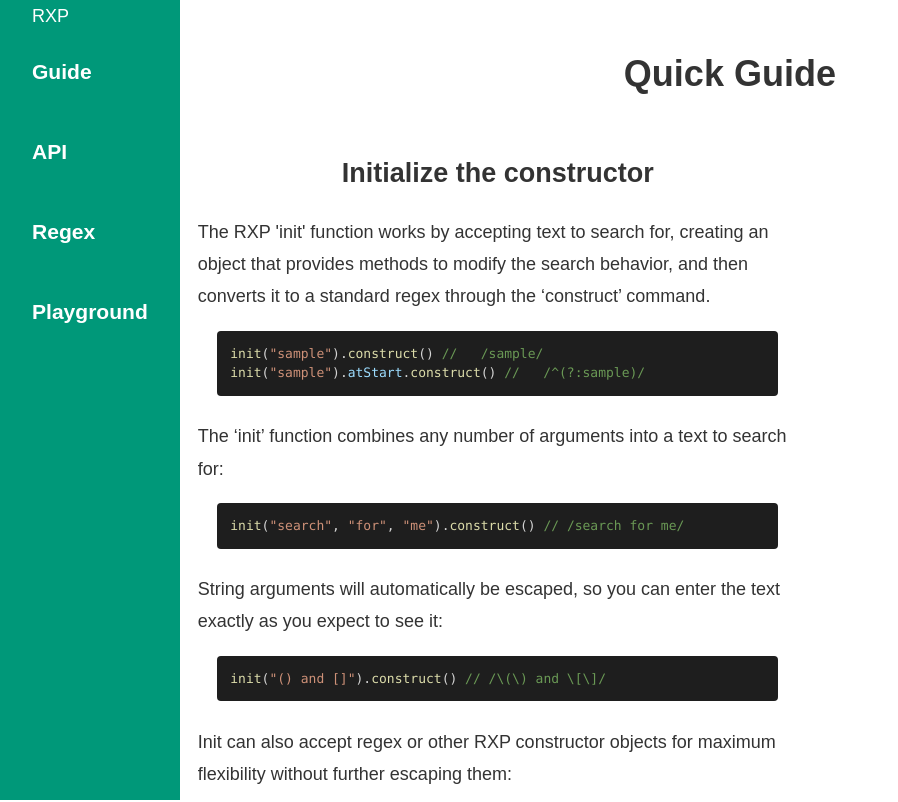
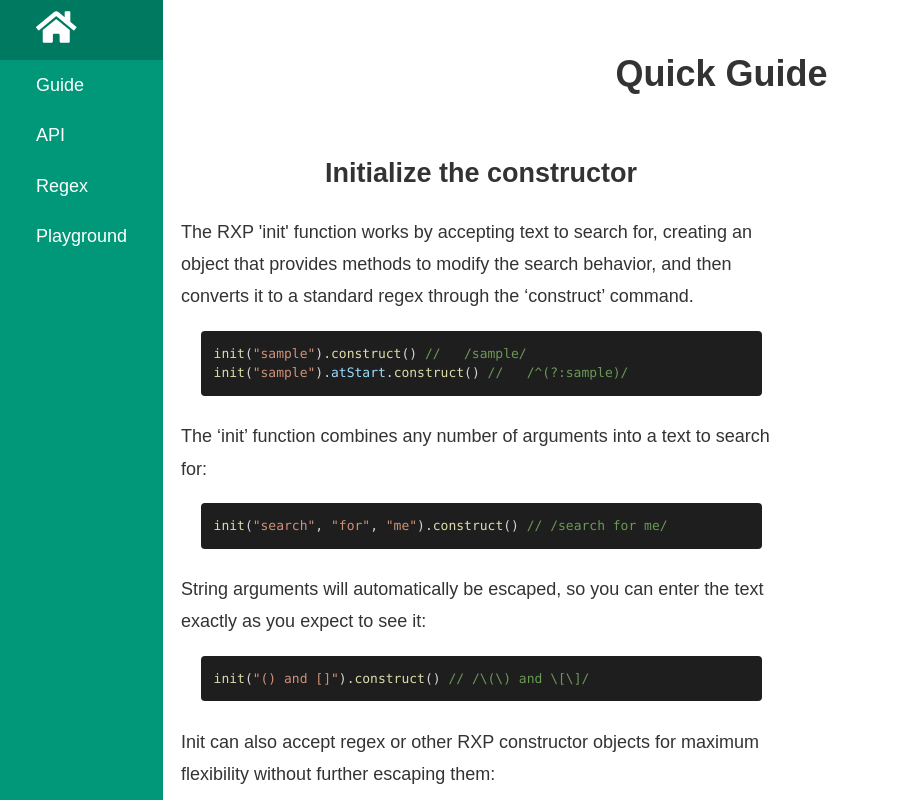
Before and after one commit to jt-rose/rxp-site, a Next.js app: page /guide in a window 1280 px wide. Shown: the top 802 px of the page, without its empty margins (0-898 px from the left). Built offline with nearby package versions, Linux system fonts and the light colour scheme.

Commit message:
added home icon and adjusted navbar spacing

```diff
--- a/components/Header.tsx
+++ b/components/Header.tsx
@@ -1,5 +1,8 @@
 import React from "react";
 import Link from "next/link";
+
+import { FontAwesomeIcon } from "@fortawesome/react-fontawesome";
+import { faHome } from "@fortawesome/free-solid-svg-icons";
 
 import theme from "../styles/theme";
 
@@ -52,22 +55,22 @@
 
 export const Header = () => (
   <header>
-    <div className="home-icon">
-      <Link href="/">
-        <a>RXP</a>
+    <nav>
+    <Link href="/">
+        <a>
+        <FontAwesomeIcon icon={faHome} size="2x" color="#fff"/>
+        </a>
       </Link>
-    </div>
-    <div className="nav-spacing" />
-    <nav>
+      <div className="nav-spacing" />
       {siteLinks.map((link) => (
         <Link href={link.path} key={`${link.pageTitle}-key`}>
-          <a><h3>{link.pageTitle}</h3></a>
+          <a>{link.pageTitle}</a>
         </Link>
       ))}
     </nav>
     <style jsx>
       {`
-        header {
+        nav {
           display: flex;
           background-color: ${theme.colors.background};
           position: sticky;
@@ -80,21 +83,25 @@
           display: flex;
         }
         a {
-          padding: 0 2rem;
+          padding: .7em 2em .5em;
           text-decoration: none;
           color: #ffffff;
         }
         nav a:hover {
           background-color: ${theme.colors.backgroundHover};
         }
+
         @media (min-width: 700px) {
-          header, nav {
+          nav {
             display: flex;
             flex-direction: column;
             height: 100vh;
           }
           .nav-spacing {
             flex-grow: 0;
+          }
+          a {
+            padding: .5em 2em;
           }
         }
 
```
